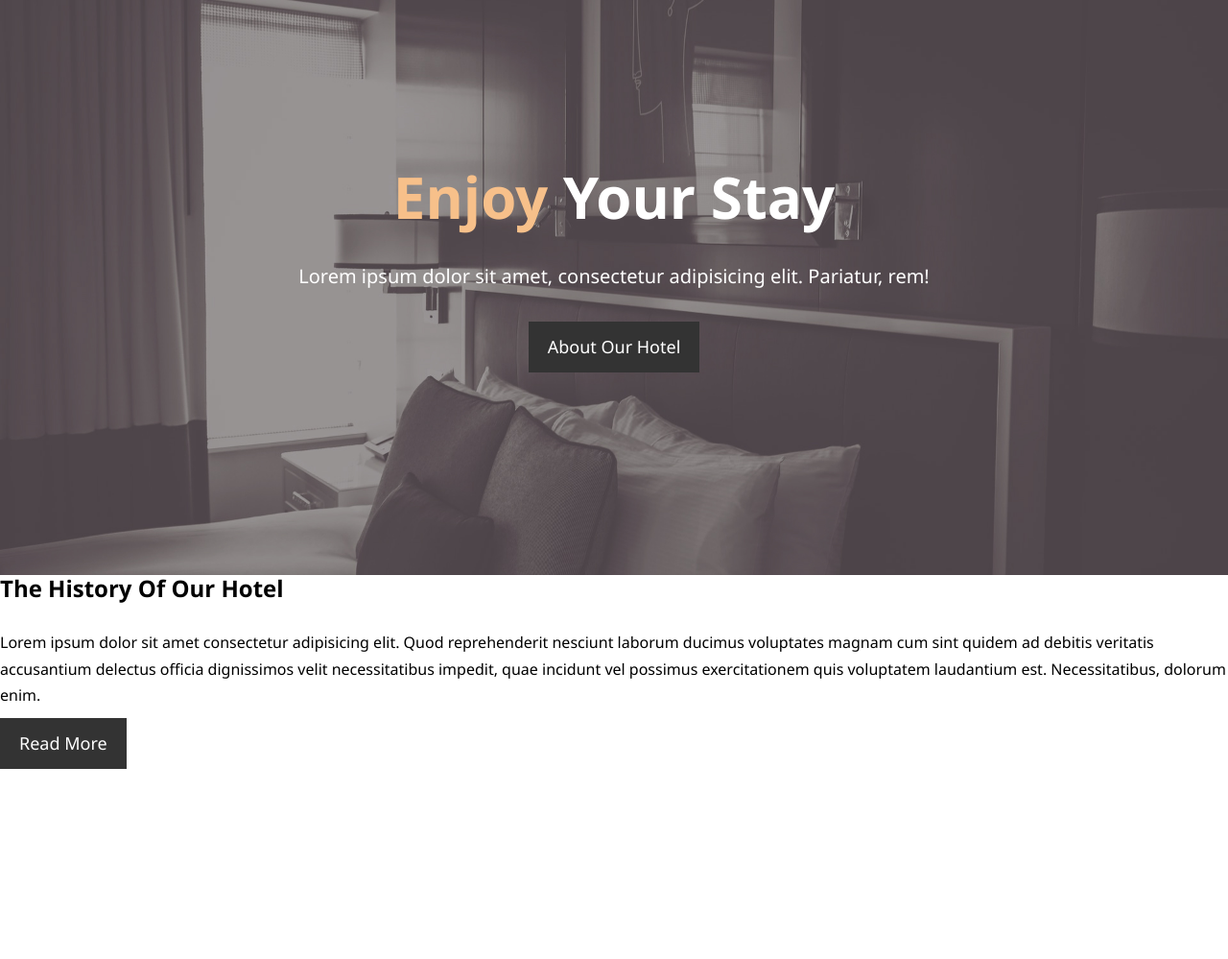
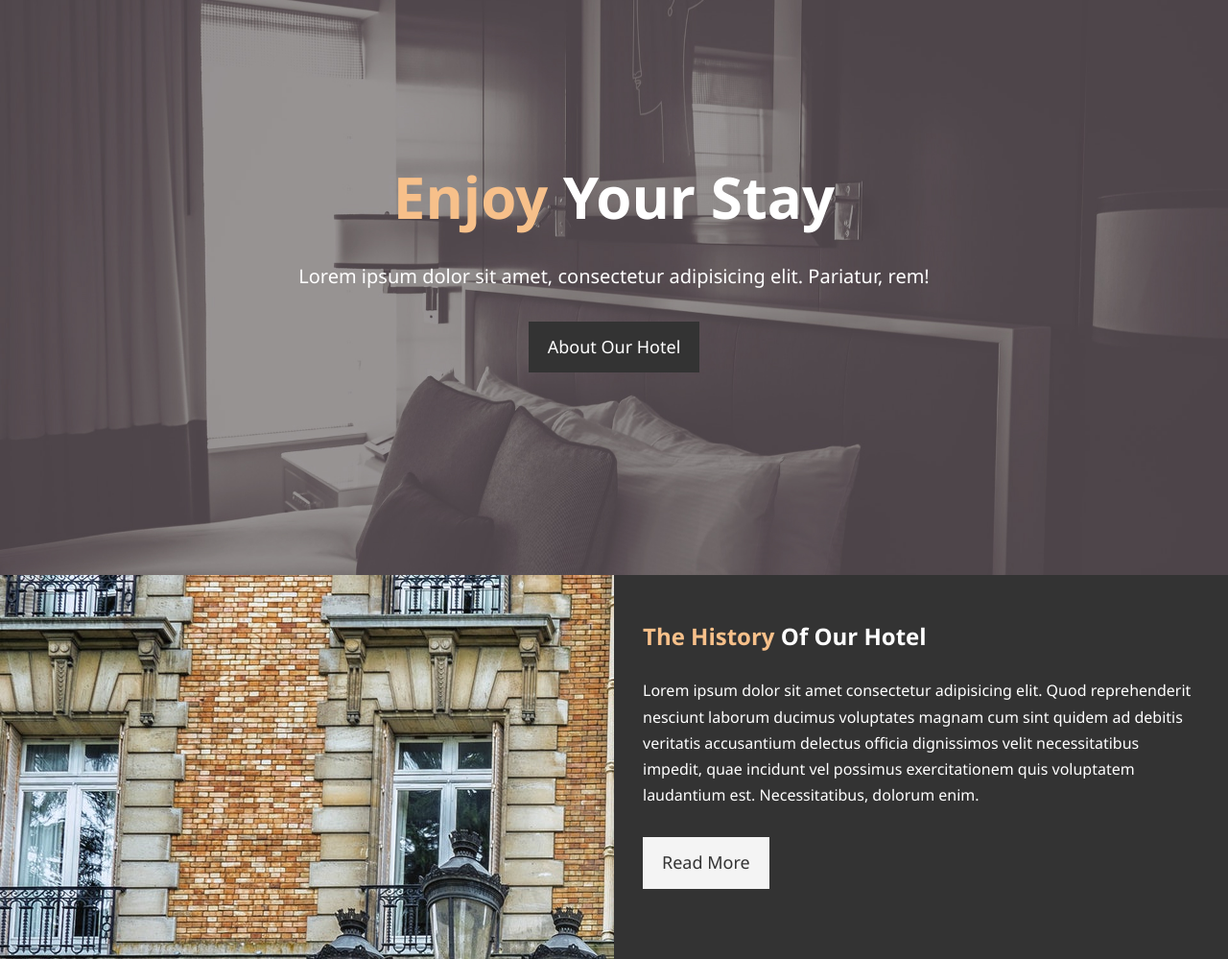
Before and after one commit to techbola/hotel-website-html-css, a PHP site: page / in a window 1280 px wide. Shown: the part 68-1067 px from the top of the page at 96% size. Before the commit the page ends 869 px from the top, so only its background shows below. Run offline with PHP 8.4, Linux system fonts and the light colour scheme; some libraries are stand-ins or nearby versions.

Commit message:
home page - about hotel section done

```diff
--- a/css/style.css
+++ b/css/style.css
@@ -44,6 +44,18 @@ p {
   cursor: pointer;
 }
 .btn:hover{
+  background: #f7c08a;
+  color: #333;
+}
+.btn-light{
+  background: #f4f4f4;
+  color: #333;
+}
+.bg-dark{
+  background: #333;
+  color: #fff;
+}
+.bg-primary{
   background: #f7c08a;
   color: #333;
 }
@@ -96,3 +108,24 @@ p {
   padding-bottom: 20px;
   line-height: 1.7em;
 }
+
+/* Home info */
+#home-info{
+  height: 400px;
+}
+#home-info .info-img{
+  float: left;
+  width: 50%;
+  background: url('../img/photo-1.jpg') no-repeat;
+  min-height: 100%;
+}
+#home-info .info-content{
+  float: right;
+  width: 50%;
+  height: 100%;
+  padding: 50px 30px;
+  overflow: hidden;
+}
+#home-info .info-content p{
+  padding-bottom: 20px
+}
--- a/index.html
+++ b/index.html
@@ -42,12 +42,10 @@
     </header>
 
     <section id="home-info" class="bg-dark">
-        <div class="info-img">
-
-        </div>
+        <div class="info-img"></div>
         <div class="info-content">
             <h2>
-                <span>The History</span> Of Our Hotel
+                <span class="text-primary">The History</span> Of Our Hotel
             </h2>
             <p>
                 Lorem ipsum dolor sit amet consectetur adipisicing elit. Quod reprehenderit nesciunt
```
